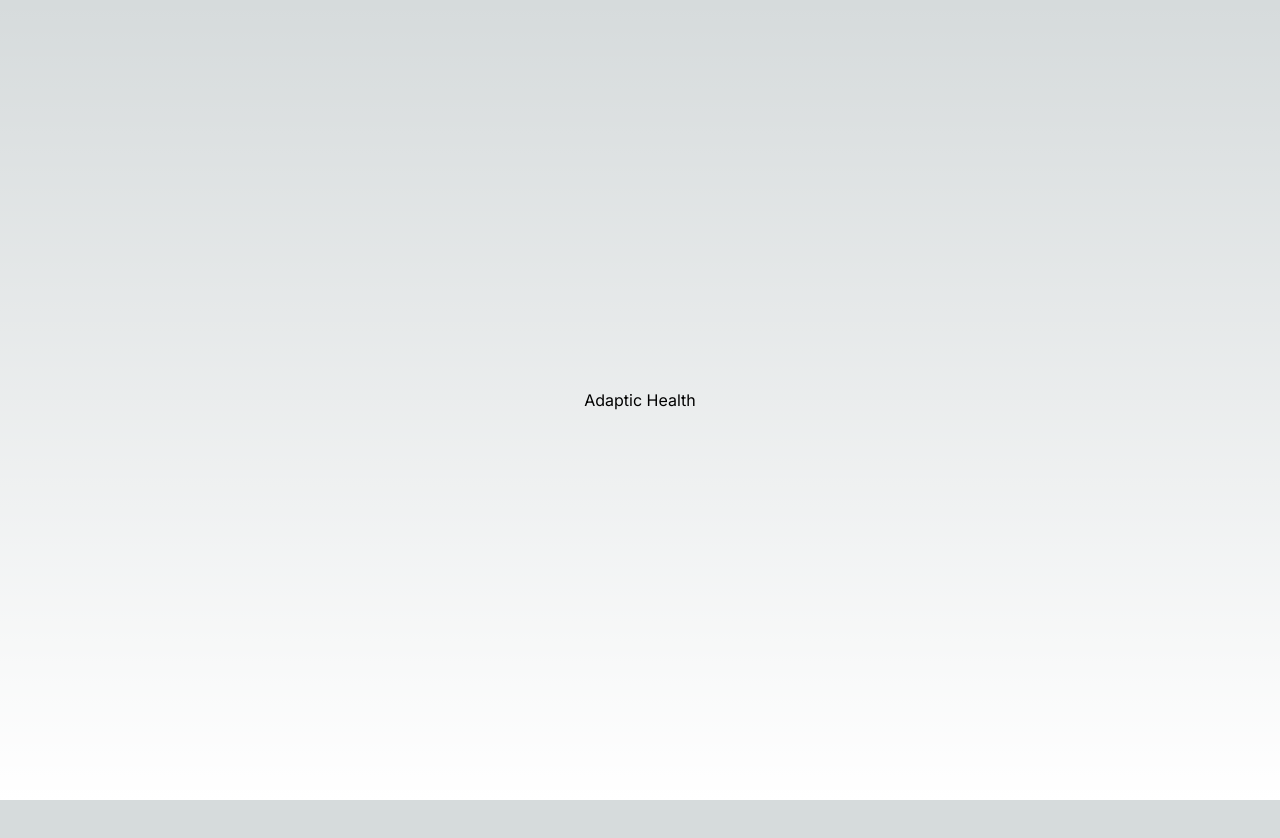
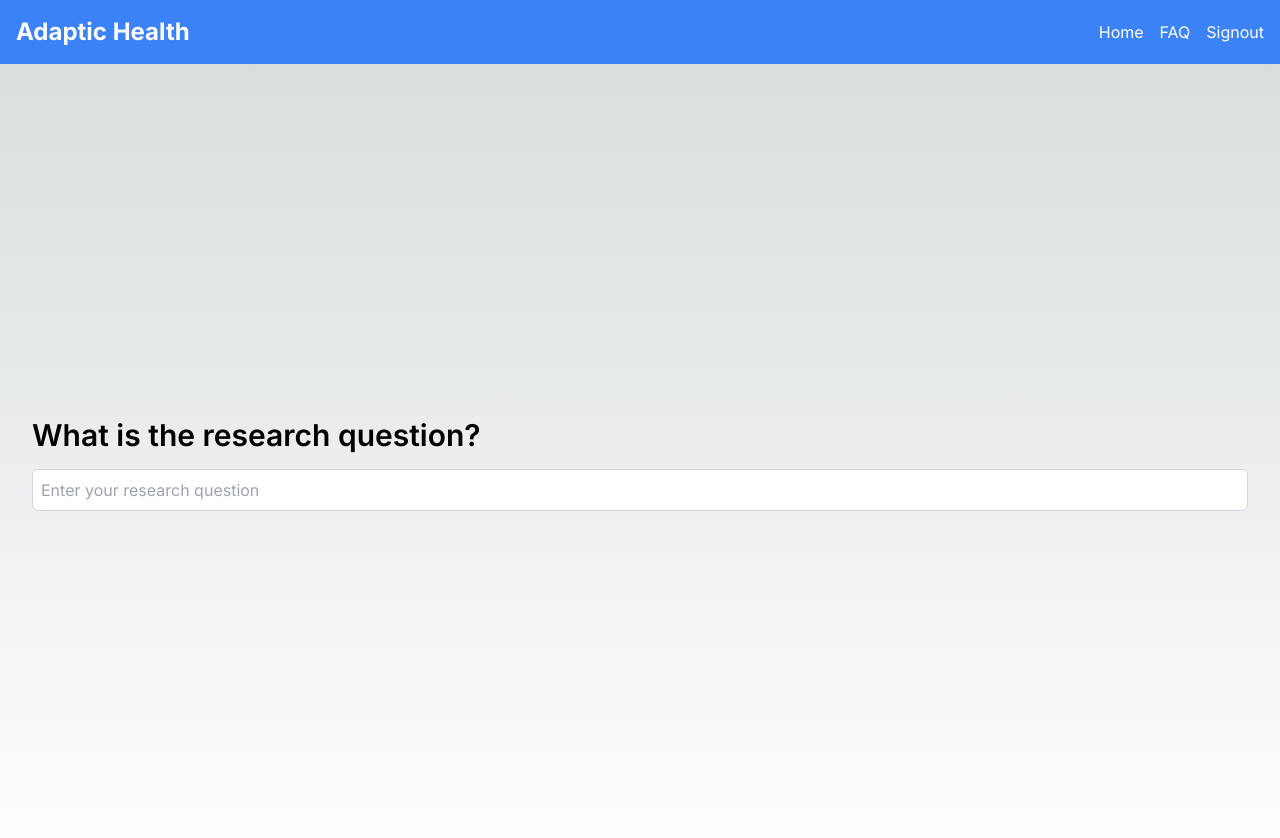
Before and after one commit to Shreyas-g97/adaptic-free, a Next.js app: page / in a window 1280 px wide. Shown: the top 838 px of the page. Before the commit the page ends 800 px from the top, so only its background shows below. Built offline with nearby package versions, Linux system fonts and the light colour scheme.

Commit message:
google oauth

```diff
--- /dev/null
+++ b/app/api/auth/[...nextauth]/options.ts
@@ -0,0 +1,28 @@
+import type { NextAuthOptions } from 'next-auth'
+import GoogleProvider from "next-auth/providers/google";
+import CredentialsProvider from "next-auth/providers/credentials";
+
+export const options: NextAuthOptions = {
+    // https://next-auth.js.org/configuration/providers
+    providers: [
+        GoogleProvider({
+            clientId: process.env.GOOGLE_CLIENT_ID as string,
+            clientSecret: process.env.GOOGLE_CLIENT_SECRET as string,
+        }),
+        CredentialsProvider({
+            name: "Credentials",
+            credentials: {
+                username: { label: "Username:", type: "text", placeholder: "Enter User Name" },
+                password: { label: "Password:", type: "password" },
+            },
+            async authorize(credentials) {
+                const user = { id: 1, name: "Shreyas", password: "AdapticDemo" }
+                if (user) {
+                    return user
+                } else {
+                    return null
+                }
+            },
+        }),
+    ],
+}
--- a/app/api/auth/[...nextauth]/route.ts
+++ b/app/api/auth/[...nextauth]/route.ts
@@ -1,7 +1,6 @@
 import NextAuth from "next-auth"
+import { options } from "./options"
 
-const handler = NextAuth({
-  ...
-})
+const handler = NextAuth(options)
 
 export { handler as GET, handler as POST }
--- a/app/components/Navbar.tsx
+++ b/app/components/Navbar.tsx
@@ -1,9 +1,24 @@
-import React from 'react'
+import Link from 'next/link';
 
-const Navbar = () => {
+const Navbar: React.FC = () => {
   return (
-    <div>Navbar</div>
-  )
-}
+    <nav className="bg-blue-500 p-4">
+      <div className="container mx-auto flex justify-between items-center">
+        <Link href="/" className="text-white text-2xl font-bold">Adaptic Health</Link>
+        <ul className="flex space-x-4">
+          <li>
+            <Link href="/" className="text-white">Home</Link>
+          </li>
+          <li>
+            <Link href="/faq" className="text-white">FAQ</Link>
+          </li>
+          <li>
+            <Link href="/api/auth/signout" className="text-white">Signout</Link>
+          </li>
+        </ul>
+      </div>
+    </nav>
+  );
+};
 
-export default Navbar
+export default Navbar;
--- a/app/layout.tsx
+++ b/app/layout.tsx
@@ -1,12 +1,13 @@
 import './globals.css'
 import type { Metadata } from 'next'
 import { Inter } from 'next/font/google'
+import Navbar from './components/Navbar'
 
 const inter = Inter({ subsets: ['latin'] })
 
 export const metadata: Metadata = {
   title: 'Adaptic Health',
-  description: 'Clinical Trial assistance for academic and industry sponsors',
+  description: 'Clinical trial design assistance for academic and industry sponsors',
 }
 
 export default function RootLayout({
@@ -17,6 +18,7 @@
   return (
     <html lang="en">
       <body className={inter.className}>
+        <Navbar />
         {children}
         </body>
     </html>
--- a/app/page.tsx
+++ b/app/page.tsx
@@ -3,7 +3,14 @@
 export default function Home() {
   return (
     <main className="flex flex-col items-center justify-center min-h-screen py-2">
-      <h1>Adaptic Health</h1>
+      <div className="container mx-auto p-8">
+        <h1 className="text-3xl font-semibold mb-4">What is the research question?</h1>
+          <input
+            type="text"
+            className="border border-gray-300 rounded-md p-2 w-full"
+            placeholder="Enter your research question"
+          />
+      </div>
     </main>
   )
 }
--- /dev/null
+++ b/middleware.ts
@@ -0,0 +1,2 @@
+// Without a defined matcher, this one line applies next-auth to the entire project
+export { default } from "next-auth/middleware"
```
Also changed, not shown: 1 other file (tests, documents, lock files or other folders).
